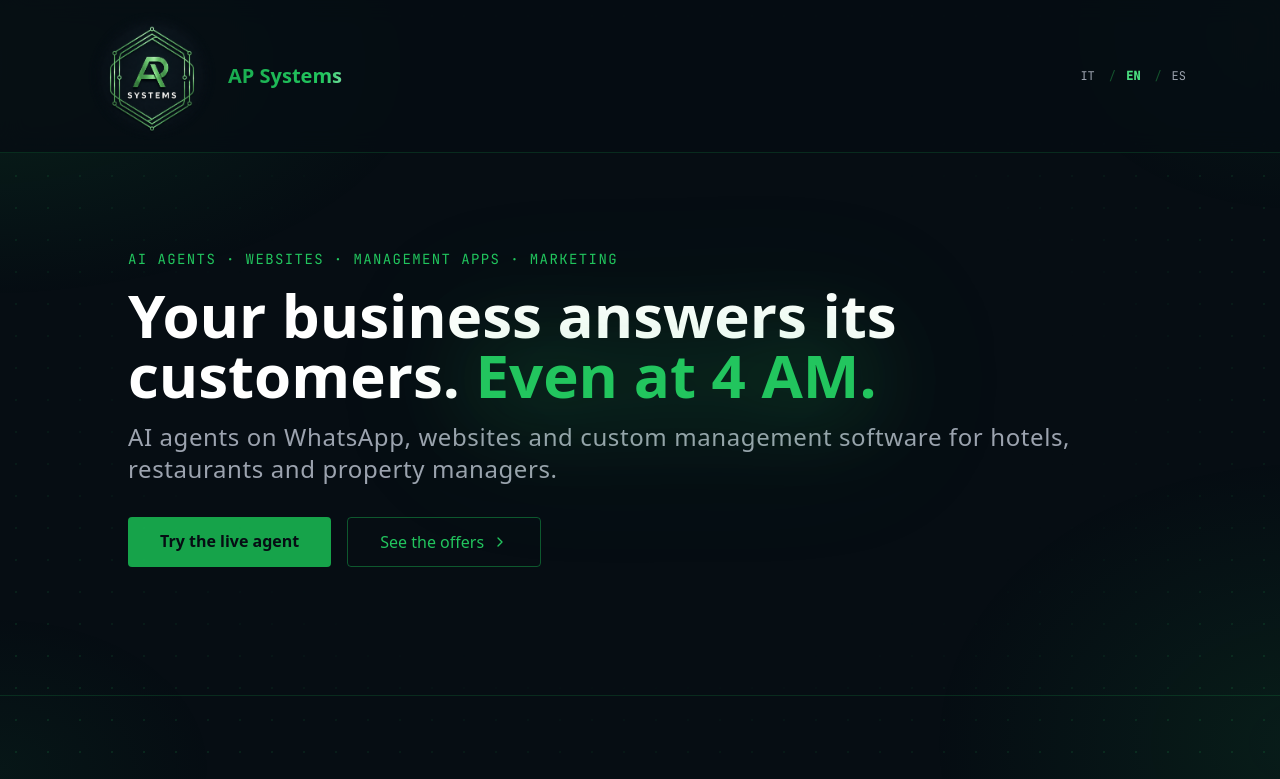
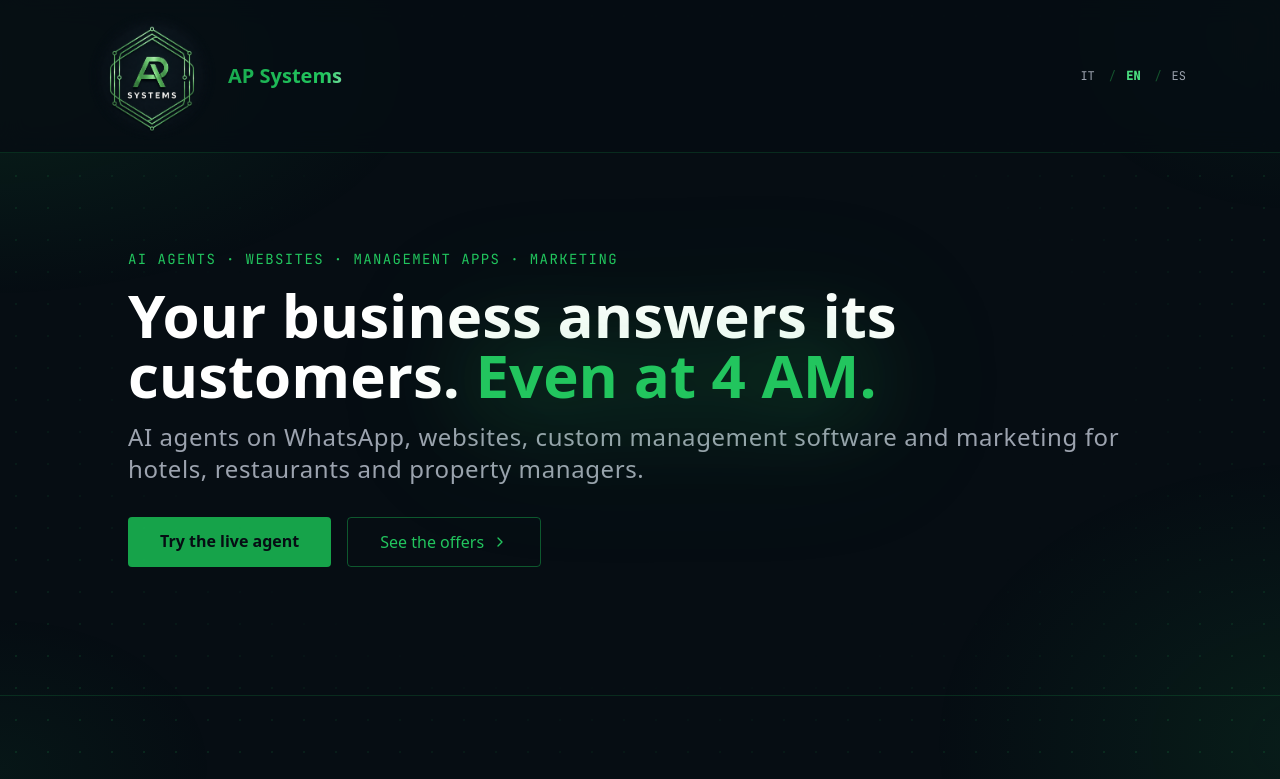
Before and after one commit to alepunzi2895-alt/alessandropunzi_systems, a Next.js app: page /en in a window 1280 px wide. Shown: the top 779 px of the page. Built offline with nearby package versions, Linux system fonts and the light colour scheme; no server answers.

Commit message:
copy: add marketing to hero subtitle
Co-Authored-By: Claude Opus 5.5 <noreply@anthropic.com>

```diff
--- a/i18n/en.ts
+++ b/i18n/en.ts
@@ -12,7 +12,7 @@ export const en: Dictionary = {
     tag: "AI AGENTS · WEBSITES · MANAGEMENT APPS · MARKETING",
     headline: "Your business answers its customers.",
     headlineEmphasis: "Even at 4 AM.",
-    subtitle: "AI agents on WhatsApp, websites and custom management software for hotels, restaurants and property managers.",
+    subtitle: "AI agents on WhatsApp, websites, custom management software and marketing for hotels, restaurants and property managers.",
     ctaPrimary: 'Try the live agent',
     ctaSecondary: 'See the offers',
   },
--- a/i18n/es.ts
+++ b/i18n/es.ts
@@ -12,7 +12,7 @@ export const es: Dictionary = {
     tag: "AGENTES IA · WEBS · SOFTWARE DE GESTIÓN · MARKETING",
     headline: "Tu negocio responde a sus clientes.",
     headlineEmphasis: "Incluso a las 4 de la madrugada.",
-    subtitle: "Agentes de IA en WhatsApp, webs y software de gestión a medida para hoteles, restaurantes y property managers.",
+    subtitle: "Agentes de IA en WhatsApp, webs, software de gestión a medida y marketing para hoteles, restaurantes y property managers.",
     ctaPrimary: 'Prueba el agente en vivo',
     ctaSecondary: 'Ver las ofertas',
   },
--- a/i18n/it.ts
+++ b/i18n/it.ts
@@ -12,7 +12,7 @@ export const it: Dictionary = {
     tag: "AGENTI AI · SITI WEB · GESTIONALI · MARKETING",
     headline: "Il tuo business risponde ai clienti.",
     headlineEmphasis: "Anche alle 4 di notte.",
-    subtitle: "Agenti AI su WhatsApp, siti e gestionali su misura per hotel, ristoranti e property manager.",
+    subtitle: "Agenti AI su WhatsApp, siti, gestionali su misura e marketing per hotel, ristoranti e property manager.",
     ctaPrimary: "Prova l'agente live",
     ctaSecondary: 'Vedi le offerte',
   },
```
